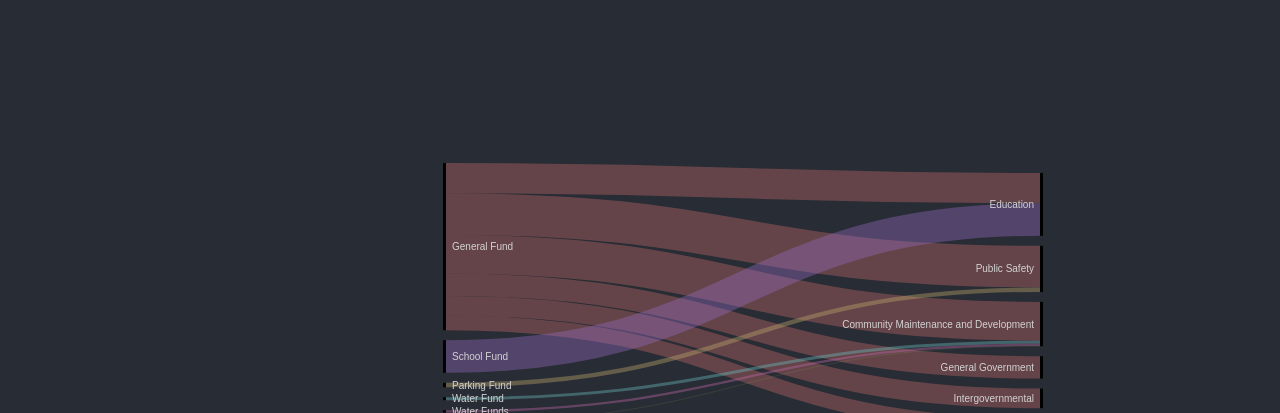
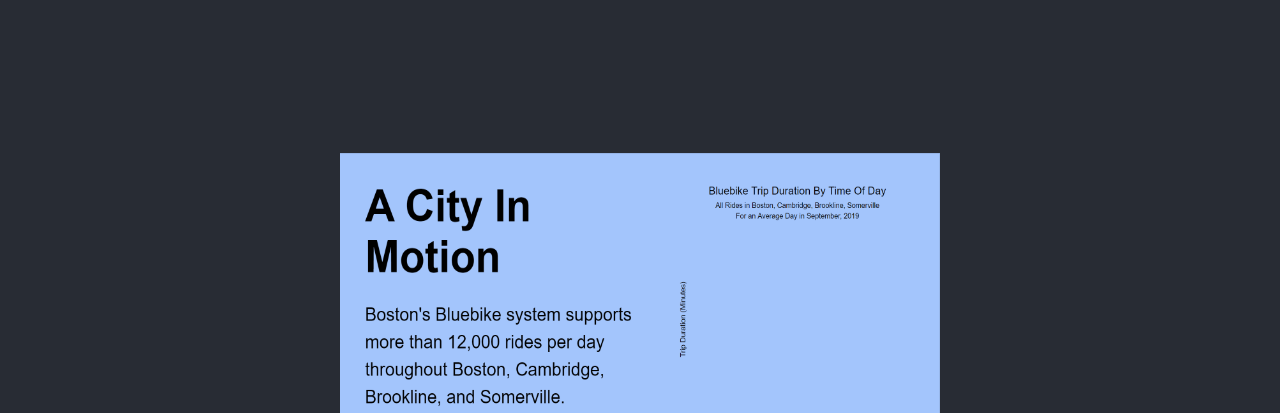
Before and after one commit to dana-bullister/data-driven-citizen, a plain HTML site: page index.html in a window 1280 px wide. Shown: the part 124-537 px from the top of the page. Drawn offline with Linux system fonts and the light colour scheme; the site is published under a folder, as on GitHub Pages, so addresses that start at the root find nothing.

Commit message:
remove slash

```diff
--- a/index.html
+++ b/index.html
@@ -12,7 +12,7 @@
 
   <div id="data-vizes">
     <div>
-      <a href="https://dana-bullister.github.io/blue-bikes/"><img width="600" height="280" src="/assets/bluebikes.gif" alt="bluebikes.gif"></a>
+      <a href="https://dana-bullister.github.io/blue-bikes/"><img width="600" height="280" src="assets/bluebikes.gif" alt="bluebikes.gif"></a>
     </div>
     <div id="sankey">
       <a href="funds.html">
```
